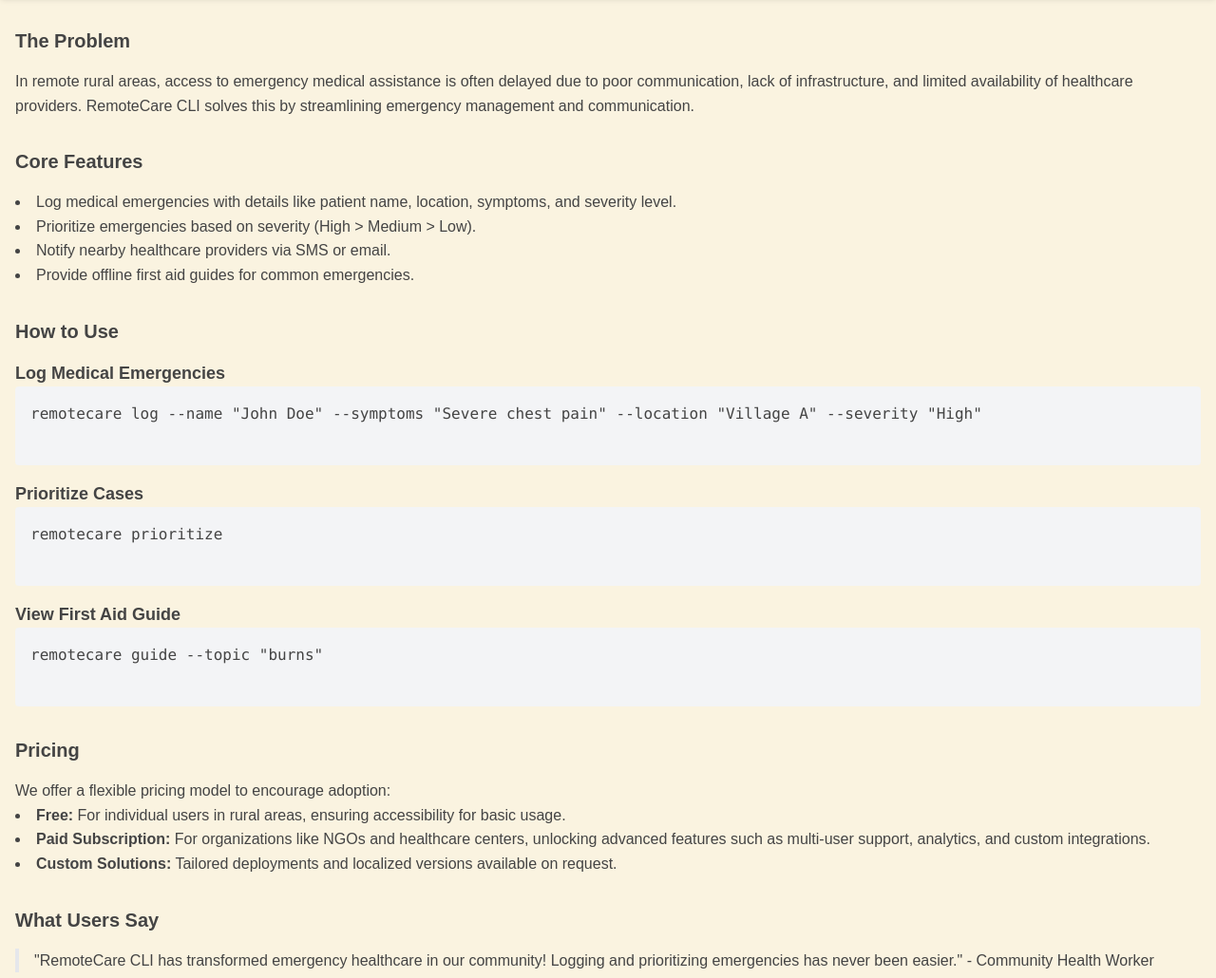
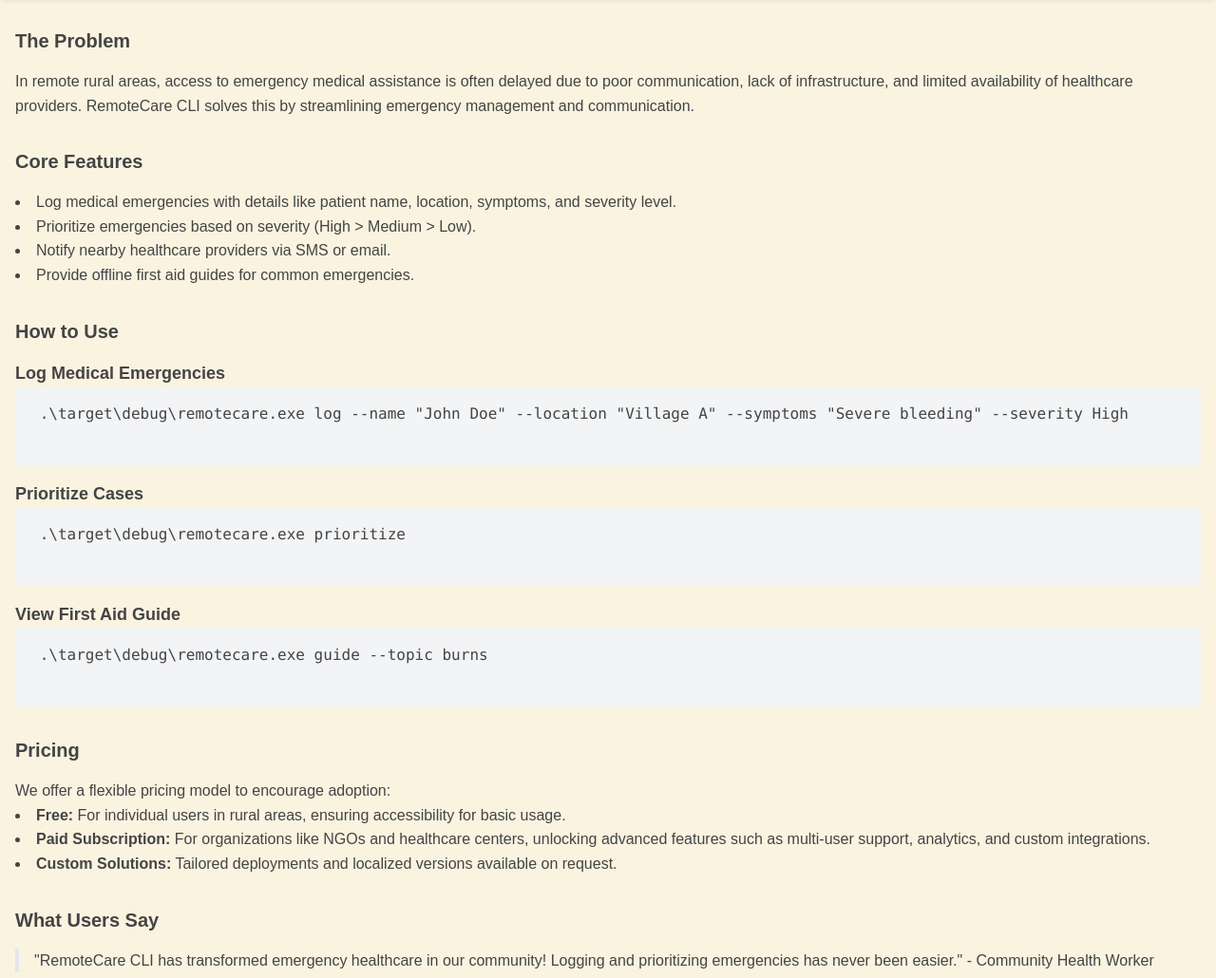
Before and after one commit to Tabs208/remotecare-website, a plain HTML site: page index.html in a window 1280 px wide. Shown: the part 67-1097 px from the top of the page at 95% size. Drawn offline with nearby package versions, Linux system fonts and the light colour scheme.

Commit message:
Update index.html

```diff
--- a/index.html
+++ b/index.html
@@ -74,15 +74,15 @@
             <h2 class="text-xl font-bold mb-4">How to Use</h2>
             <h3 class="text-lg font-semibold">Log Medical Emergencies</h3>
             <pre class="bg-gray-100 p-4 rounded">
-remotecare log --name "John Doe" --symptoms "Severe chest pain" --location "Village A" --severity "High"
+ .\target\debug\remotecare.exe log --name "John Doe" --location "Village A" --symptoms "Severe bleeding" --severity High
             </pre>
             <h3 class="text-lg font-semibold mt-4">Prioritize Cases</h3>
             <pre class="bg-gray-100 p-4 rounded">
-remotecare prioritize
+ .\target\debug\remotecare.exe prioritize
             </pre>
             <h3 class="text-lg font-semibold mt-4">View First Aid Guide</h3>
             <pre class="bg-gray-100 p-4 rounded">
-remotecare guide --topic "burns"
+ .\target\debug\remotecare.exe guide --topic burns
             </pre>
         </section>
 
```
